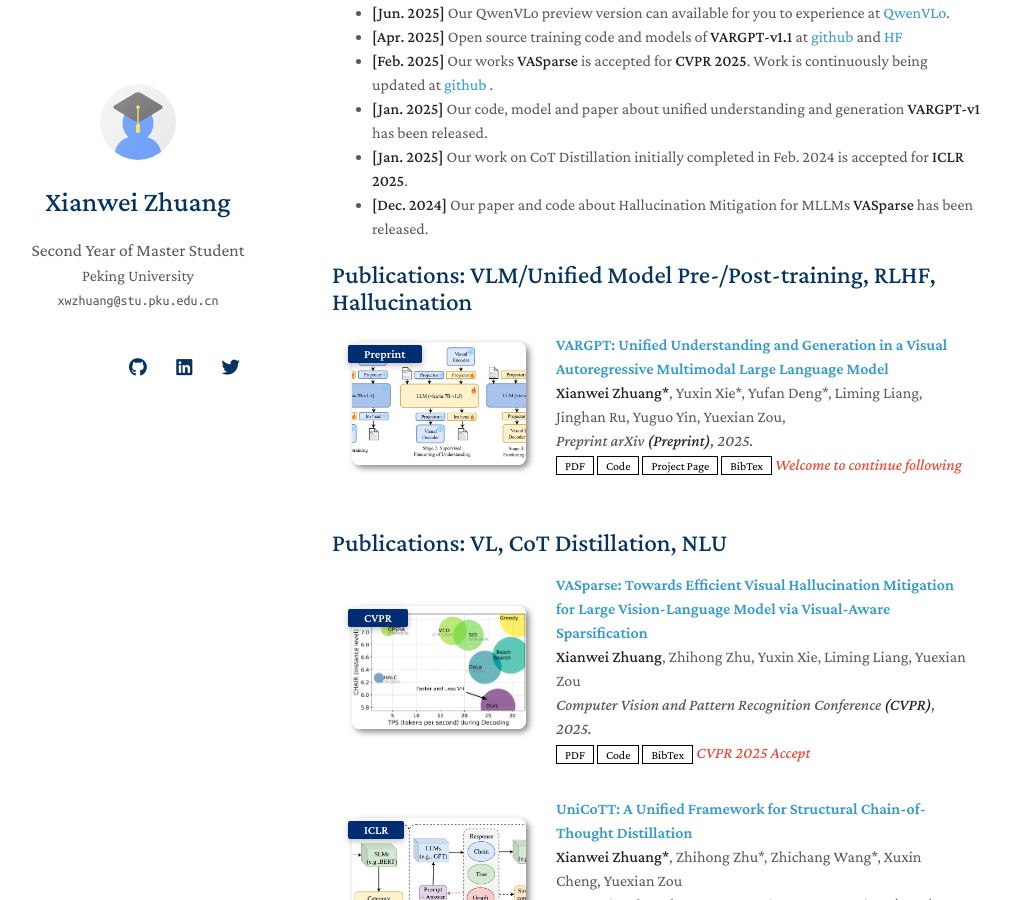
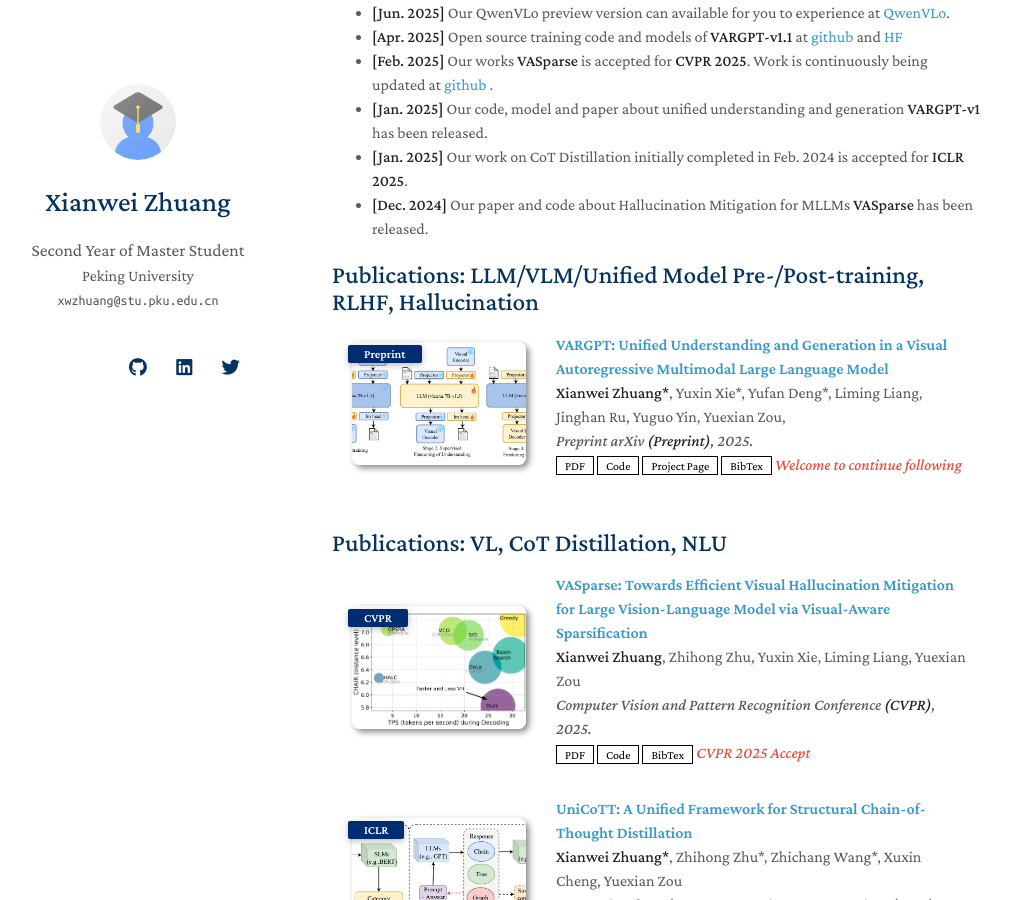
Before and after one commit to mengchuang123/mengchuang123.github.io, a Jekyll site: the page built from index.md, in a window 1280 px wide and 900 px high, scrolled down 714 px. Shown: the whole window, without its empty margins (138-1148 px from the left). Built offline with Jekyll 4.4.1, drawn with Linux system fonts in a browser that asks for light colours; nearby versions of some CDN libraries; a style sheet for code colours, icons or effects is not loaded; our own code applies the rules of GitHub Pages for plain Markdown files.

Commit message:
Update preprint.md

```diff
--- a/_includes/preprint.md
+++ b/_includes/preprint.md
@@ -1,4 +1,4 @@
-<h2 id="publications" style="margin: 2px 0px -15px;">Publications: VLM/Unified Model Pre-/Post-training, RLHF, Hallucination</h2>
+<h2 id="publications" style="margin: 2px 0px -15px;">Publications: LLM/VLM/Unified Model Pre-/Post-training, RLHF, Hallucination</h2>
 
 <div class="publications">
 <ol class="bibliography">
```
